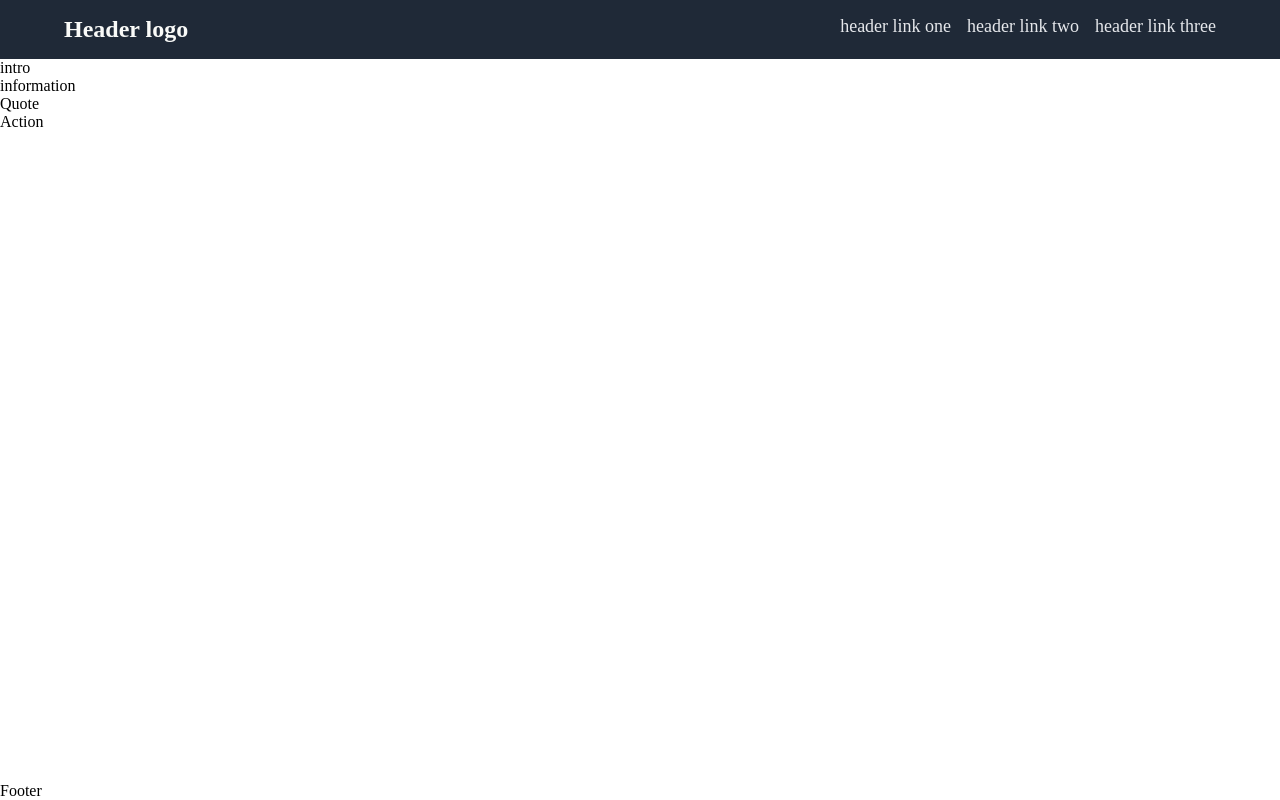
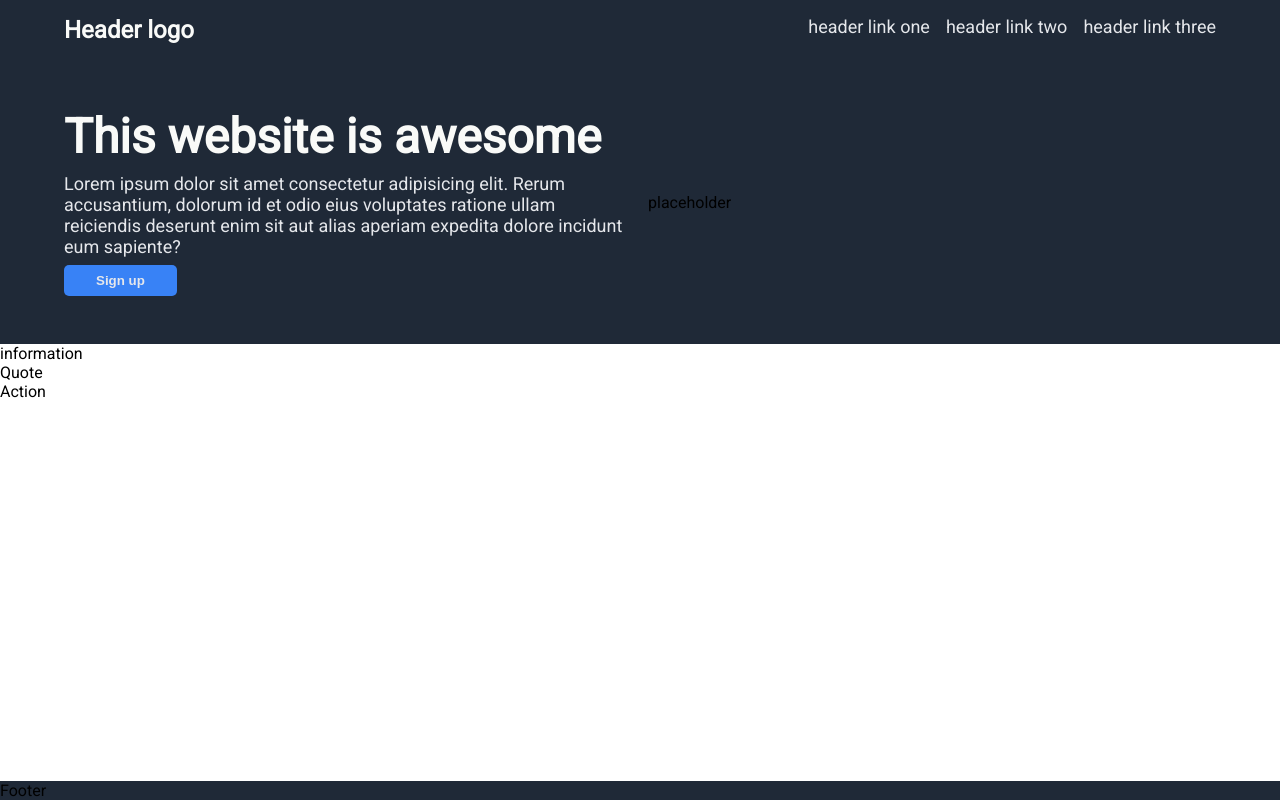
Before and after one commit to vpsines/landing-page, a plain HTML site: page index.html in a window 1280 px wide. Drawn offline with Linux system fonts and the light colour scheme.

Commit message:
Add introduction section

```diff
--- a/index.html
+++ b/index.html
@@ -5,6 +5,7 @@
     <meta name="viewport" content="width=device-width, initial-scale=1.0" />
     <title>Landing Page</title>
     <link href="./styles.css" rel="stylesheet" />
+    <link href='https://fonts.googleapis.com/css?family=Roboto' rel='stylesheet'>
   </head>
   <body>
     <div class="header">
@@ -16,7 +17,16 @@
       </ul>
     </div>
     <div class="body">
-      <div class="intro">intro</div>
+      <div class="intro">
+        <div class="content">
+          <div class="title">This website is awesome</div>
+          <div class="subtitle">Lorem ipsum dolor sit amet consectetur adipisicing elit. Rerum accusantium, dolorum id et odio eius voluptates ratione ullam reiciendis deserunt enim sit aut alias aperiam expedita dolore incidunt eum sapiente?</div>
+          <button>Sign up</button>
+        </div>
+        <div class="placeholder">
+          placeholder
+        </div>
+      </div>
       <div class="information">information</div>
       <div class="quote">Quote</div>
       <div class="action">Action</div>
--- a/styles.css
+++ b/styles.css
@@ -3,6 +3,7 @@ body {
   flex-direction: column;
   height: 100vh;
   margin: 0;
+  font-family: "Roboto";
 }
 
 ul {
@@ -19,6 +20,15 @@ a {
   font-size: 18px;
 }
 
+button {
+  background-color: #3882f6;
+  color: #e5e7eb;
+  font-weight:bold;
+  border:none;
+  padding:8px 32px;
+  border-radius:5px
+}
+
 .header {
   display: flex;
   justify-content: space-between;
@@ -32,9 +42,39 @@ a {
   font-size: 24px;
 }
 
+.intro {
+  padding: 48px 64px;
+  display: flex;
+  justify-content: space-between;
+  background-color: #1f2937;
+  gap:16px
+}
+
+.title {
+  font-size: 48px;
+  color: #f9faf8;
+  font-weight: 900;
+}
+
+.subtitle {
+  color: #e5e7eb;
+  font-size: 18px;
+  margin: 8px 0;
+}
+
+.content {
+  flex: 1;
+}
+
+.placeholder {
+  flex: 1;
+  align-self:center;
+}
+
 .body {
   flex: 1;
 }
 
 .footer {
+  background-color: #1f2937;
 }
```
